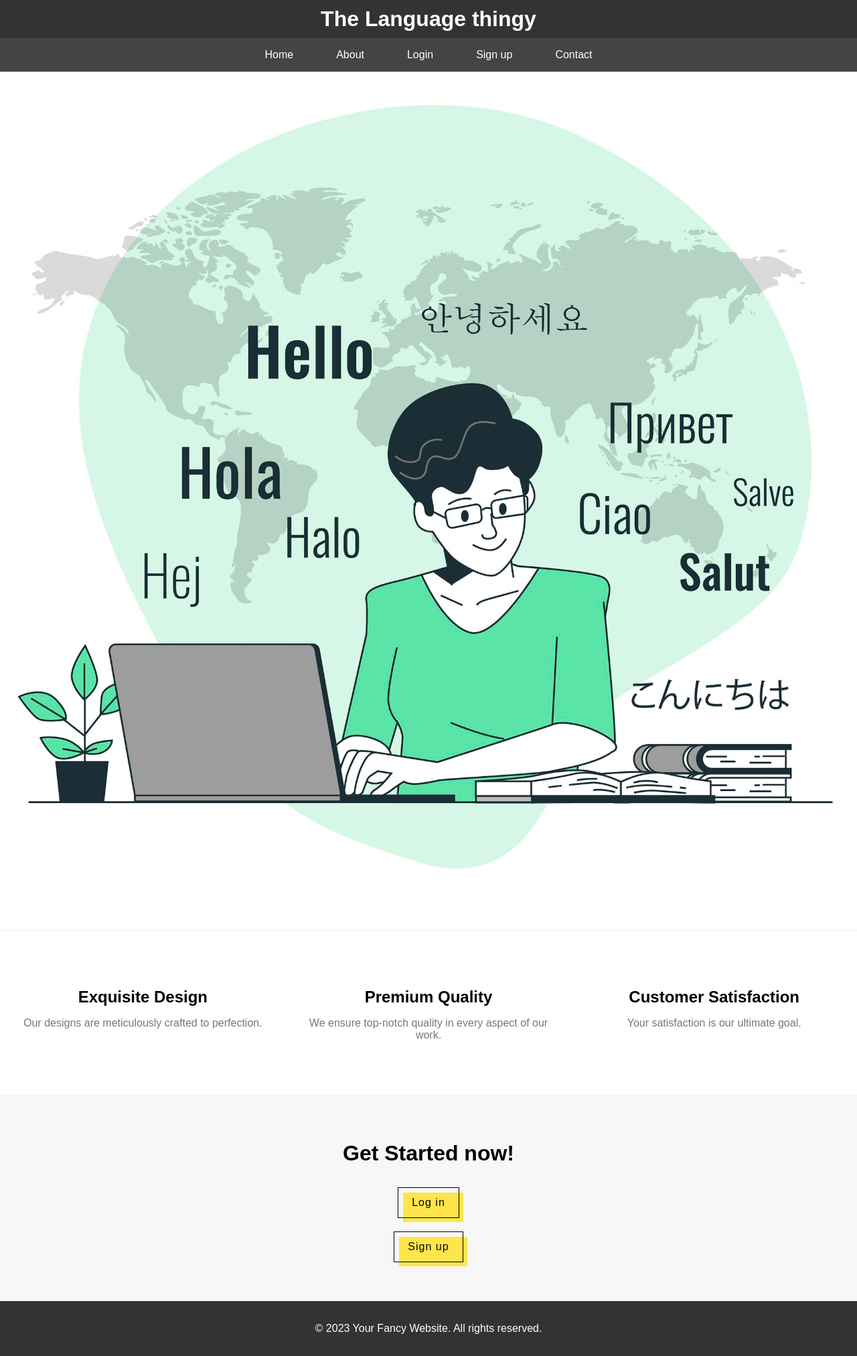
After one commit to two-hack/two-hackathon-2023, a Flask app: page /about in a window 1280 px wide. The commit adds this page. Shown: the whole page at 67% size. Run offline with Flask 3, Linux system fonts and the light colour scheme.

Commit message:
made the home page columns actually align and created the about.html

```diff
--- a/app.py
+++ b/app.py
@@ -13,6 +13,10 @@ def root():
 @app.route("/home")
 def home():
     return render_template("home.html")
+
+@app.route("/about")
+def about():
+    return render_template("about.html")
 
 @app.route('/create/', methods=('GET', 'POST'))
 def create():
--- a/static/css/style.css
+++ b/static/css/style.css
@@ -39,19 +39,13 @@
 
     .features {
       display: flex;
-      justify-content: space-around;
-      background-color: white;
-      padding: 3rem 0;
-    }
-
-    .features {
-      display: flex;
-      justify-content: space-around;
+      justify-content: space-between;
       background-color: white;
       padding: 3rem 0;
     }
 
     .feature {
+      flex: 1;
       text-align: center;
       padding: 1rem;
     }
--- /dev/null
+++ b/templates/about.html
@@ -0,0 +1,30 @@
+{% extends 'base.html' %}
+{% block title %} Home {% endblock %}
+{% block header %} The Language thingy {% endblock %}
+{% block content %}
+
+  <img src="static/image/home.jpg" alt="" width="100%">
+
+  <div class="features">
+    <div class="feature">
+      <h2>Exquisite Design</h2>
+      <p>Our designs are meticulously crafted to perfection.</p>
+    </div>
+    <div class="feature">
+      <h2>Premium Quality</h2>
+      <p>We ensure top-notch quality in every aspect of our work.</p>
+    </div>
+    <div class="feature">
+      <h2>Customer Satisfaction</h2>
+      <p>Your satisfaction is our ultimate goal.</p>
+    </div>
+  </div>
+
+  <div class="start">
+    <h1>Get Started now!</h1>
+    <button><a href="{{url_for('login')}}">Log in</a></button>
+    <button><a href="{{url_for('create')}}">Sign up</a></button>
+  </div>
+
+
+{% endblock %}
--- a/templates/base.html
+++ b/templates/base.html
@@ -13,7 +13,7 @@
 
     <nav>
         <a href="{{url_for('home')}}">Home</a>
-        <a href="{{url_for('home')}}">About</a>
+        <a href="{{url_for('about')}}">About</a>
         <a href="{{url_for('login')}}">Login</a>
         <a href="{{url_for('create')}}">Sign up</a>
         <a href="#">Contact</a>
```
